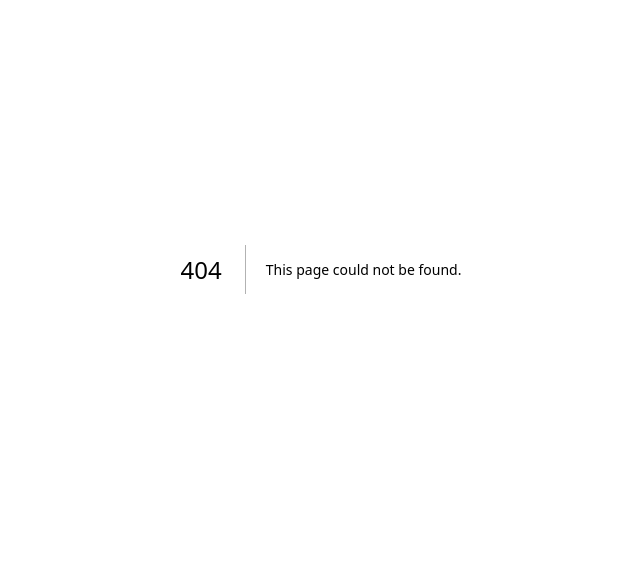
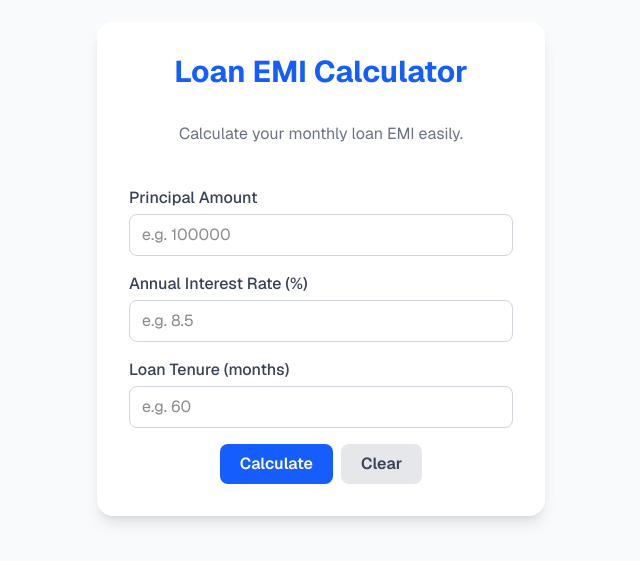
Before and after one commit to mayurkode7/calculatorPlus, a Next.js app in the folder calculator-plus-app/: page /loan-emi-calculator in a window 1280 px wide. Before the commit this address had no page. Shown: the part 131-692 px from the top of the page, without its empty margins (319-959 px from the left). Built offline with nearby package versions, Linux system fonts and the light colour scheme.

Commit message:
Add Loan EMI Calculator component with input validation and formatting

```diff
--- /dev/null
+++ b/calculator-plus-app/src/app/loan-emi-calculator/page.js
@@ -0,0 +1,126 @@
+"use client";
+import { useState } from "react";
+
+function calculateEMI(principal, annualRate, months) {
+  const r = annualRate / 12 / 100;
+  if (r === 0) return (principal / months).toFixed(2);
+  const emi = (principal * r * Math.pow(1 + r, months)) / (Math.pow(1 + r, months) - 1);
+  return emi.toFixed(2);
+}
+
+function formatIndianNumber(num) {
+  const [integer, fraction] = String(num).split(".");
+  let lastThree = integer.slice(-3);
+  let otherNumbers = integer.slice(0, -3);
+  if (otherNumbers !== "") {
+    lastThree = "," + lastThree;
+  }
+  const formatted =
+    otherNumbers.replace(/\B(?=(\d{2})+(?!\d))/g, ",") +
+    lastThree +
+    (fraction ? "." + fraction : "");
+  return formatted;
+}
+
+export default function LoanEMICalculator() {
+  const [principal, setPrincipal] = useState("");
+  const [rate, setRate] = useState("");
+  const [months, setMonths] = useState("");
+  const [emi, setEmi] = useState(null);
+  const [error, setError] = useState("");
+
+  const handleCalculate = () => {
+    if (
+      !principal ||
+      !rate ||
+      !months ||
+      isNaN(principal) ||
+      isNaN(rate) ||
+      isNaN(months) ||
+      principal <= 0 ||
+      rate < 0 ||
+      months <= 0
+    ) {
+      setError("Please enter valid positive numbers for all fields.");
+      setEmi(null);
+      return;
+    }
+    setError("");
+    setEmi(calculateEMI(parseFloat(principal), parseFloat(rate), parseInt(months)));
+  };
+
+  const handleClear = () => {
+    setPrincipal("");
+    setRate("");
+    setMonths("");
+    setEmi(null);
+    setError("");
+  };
+
+  return (
+    <div className="font-sans min-h-screen flex flex-col items-center justify-center bg-gray-50">
+      <div className="w-full max-w-md bg-white rounded-2xl shadow-lg p-6 sm:p-8 flex flex-col gap-6">
+        <h1 className="text-3xl font-bold text-blue-600 text-center mb-2">Loan EMI Calculator</h1>
+        <p className="text-gray-500 text-center mb-4">Calculate your monthly loan EMI easily.</p>
+        <div className="flex flex-col gap-4">
+          <div>
+            <label className="block mb-1 text-gray-700 font-medium">Principal Amount</label>
+            <input
+              type="text"
+              value={principal ? formatIndianNumber(principal.replace(/,/g, "")) : ""}
+              onChange={e => {
+                // Remove commas before storing
+                const raw = e.target.value.replace(/[^0-9.]/g, "");
+                setPrincipal(raw);
+              }}
+              className="w-full rounded-lg border border-gray-300 px-3 py-2 text-base focus:outline-none focus:ring-2 focus:ring-blue-500"
+              placeholder="e.g. 100000"
+            />
+          </div>
+          <div>
+            <label className="block mb-1 text-gray-700 font-medium">Annual Interest Rate (%)</label>
+            <input
+              type="text"
+              value={rate}
+              onChange={e => setRate(e.target.value.replace(/[^0-9.]/g, ""))}
+              className="w-full rounded-lg border border-gray-300 px-3 py-2 text-base focus:outline-none focus:ring-2 focus:ring-blue-500"
+              placeholder="e.g. 8.5"
+            />
+          </div>
+          <div>
+            <label className="block mb-1 text-gray-700 font-medium">Loan Tenure (months)</label>
+            <input
+              type="text"
+              value={months}
+              onChange={e => setMonths(e.target.value.replace(/[^0-9]/g, ""))}
+              className="w-full rounded-lg border border-gray-300 px-3 py-2 text-base focus:outline-none focus:ring-2 focus:ring-blue-500"
+              placeholder="e.g. 60"
+            />
+          </div>
+          {error && (
+            <div className="text-red-600 text-sm text-center">{error}</div>
+          )}
+          <div className="flex gap-2 justify-center">
+            <button
+              onClick={handleCalculate}
+              className="bg-blue-600 text-white px-5 py-2 rounded-lg font-semibold hover:bg-blue-700 transition"
+            >
+              Calculate
+            </button>
+            <button
+              onClick={handleClear}
+              className="bg-gray-200 text-gray-700 px-5 py-2 rounded-lg font-semibold hover:bg-gray-300 transition"
+            >
+              Clear
+            </button>
+          </div>
+          {emi !== null && !error && (
+            <div className="mt-2 text-lg text-green-700 text-center">
+              EMI: <span className="font-bold">₹{formatIndianNumber(emi)} / month</span>
+            </div>
+          )}
+        </div>
+      </div>
+    </div>
+  );
+}
--- a/calculator-plus-app/src/app/page.js
+++ b/calculator-plus-app/src/app/page.js
@@ -11,6 +11,7 @@ export default function Home() {
     { href: "/percentage", label: "Percentage" },
     { href: "/basic-calculator", label: "Basic Calculator" },
     { href: "/mileage-calculator", label: "Mileage Calculator" },
+    { href: "/loan-emi-calculator", label: "Loan Emi Calculator" },
   ];
 
   const filteredTools = tools.filter((tool) =>
```
